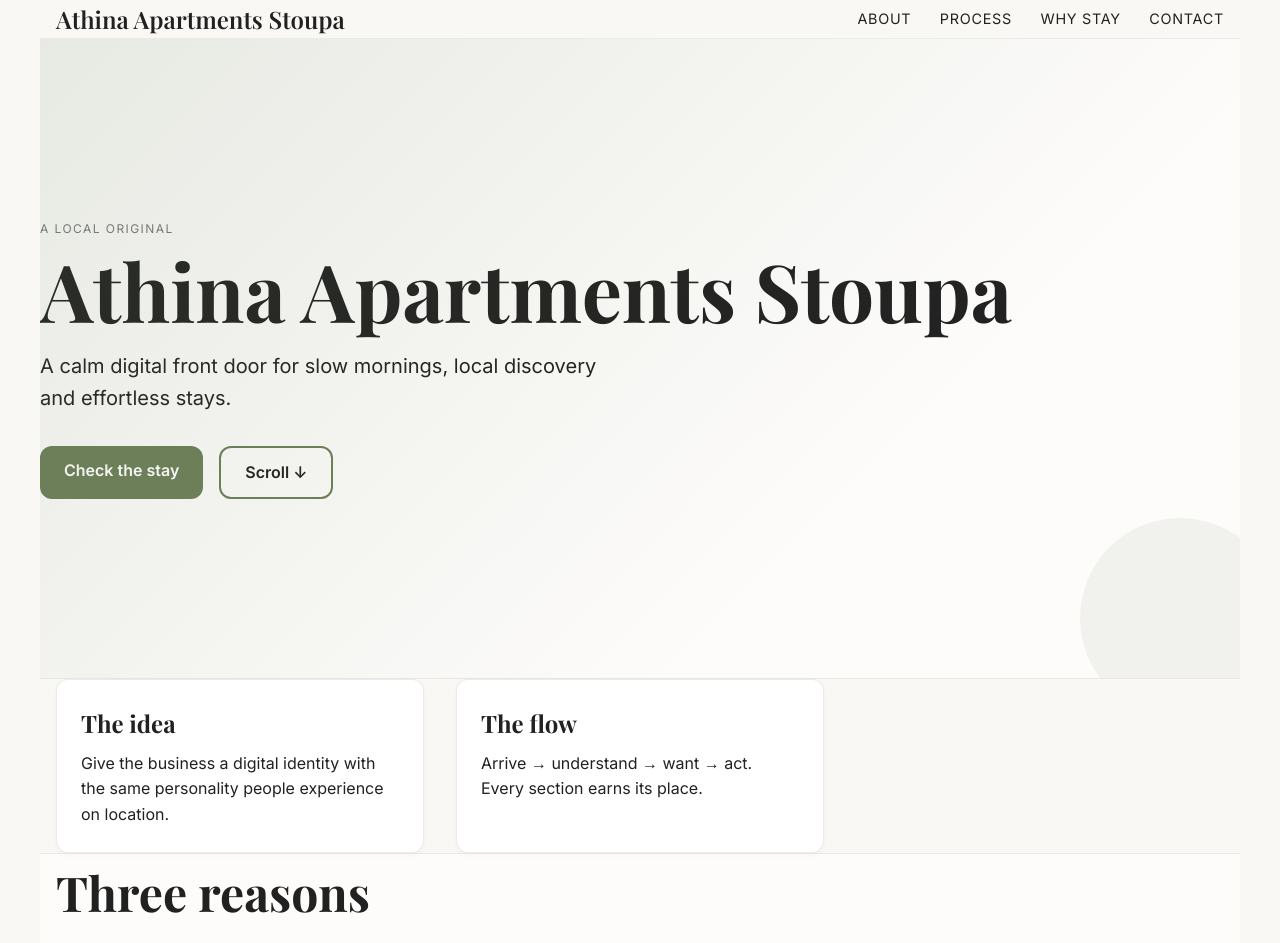
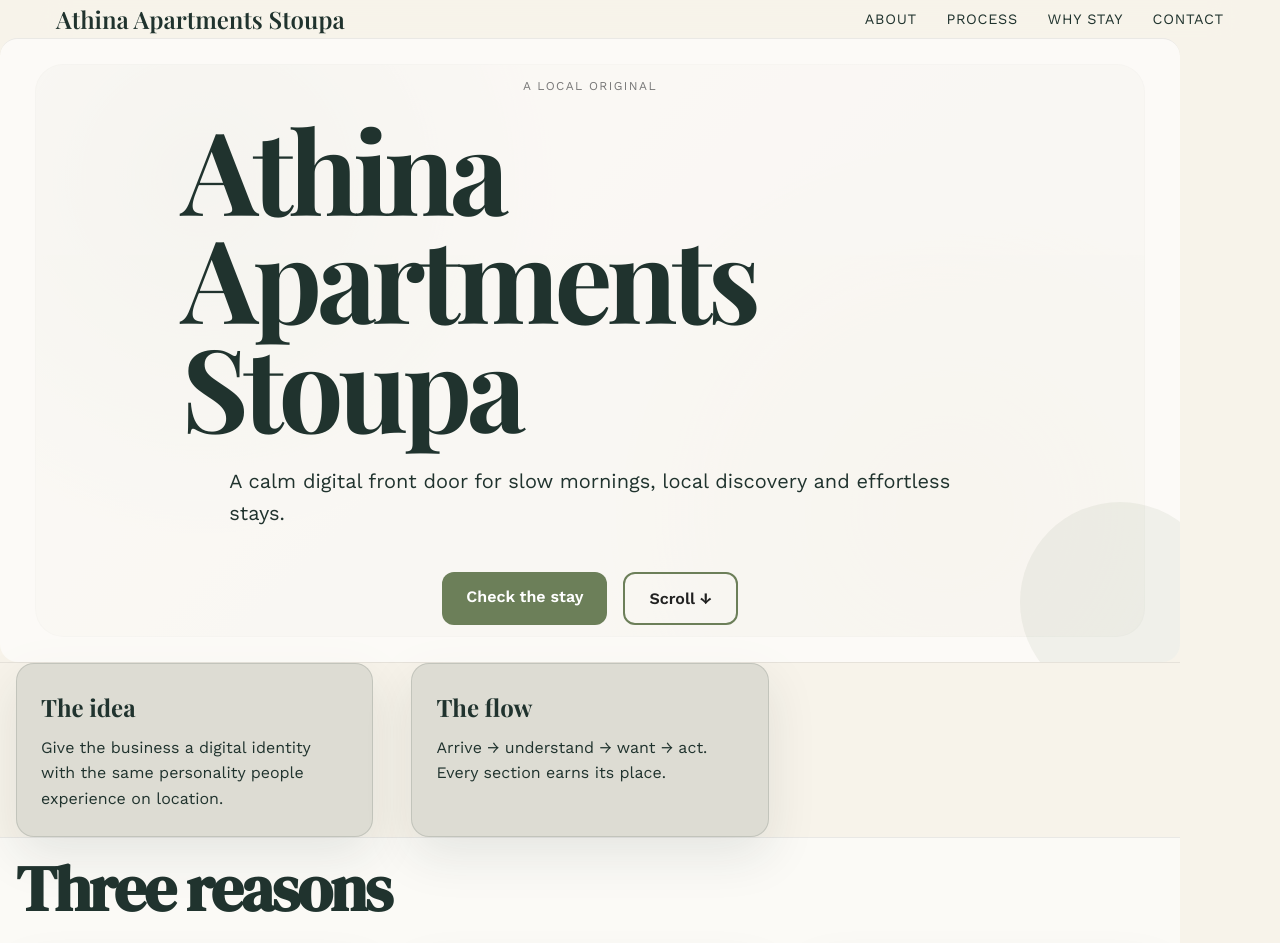
Before and after one commit to manosake21/athina-apartments-stoupa-demo, a plain HTML site: page index.html in a window 1280 px wide. Shown: the top 943 px of the page. Drawn offline with nearby package versions, Linux system fonts and the light colour scheme.

Commit message:
feat: premium visual styling foundation

```diff
--- a/index.html
+++ b/index.html
@@ -1,5 +1,5 @@
 <!doctype html>
-<html lang="en">
+<html lang="en" data-design="island-calm">
 <head>
 <meta charset="utf-8">
 <meta name="viewport" content="width=device-width,initial-scale=1">
@@ -189,6 +189,30 @@ footer a{
   *,*::before,*::after{transition:none !important;animation:none !important;}
 }
 </style>
+<link id="design-pass-fonts" rel="stylesheet" href="https://fonts.googleapis.com/css2?family=DM+Serif+Display:wght@400;500;600;700&family=Work+Sans:wght@400;500;600;700&display=swap">
+
+<style id="design-pass-island-calm">
+:root{--dp-bg:#f7f3ea;--dp-text:#20332e;--dp-accent:#8a9f83;--dp-accent2:#d6b77b;--dp-display:'DM Serif Display',serif;--dp-body:'Work Sans',system-ui,sans-serif;--dp-radius:18px;}
+body{font-family:var(--dp-body);background:var(--dp-bg);color:var(--dp-text);}
+h1,h2,h3,.logo,header h1{font-family:var(--dp-display);}
+header{background:color-mix(in srgb,var(--dp-bg) 92%,transparent);color:var(--dp-text);border-color:color-mix(in srgb,var(--dp-text) 16%,transparent);backdrop-filter:blur(14px);}
+main{max-width:1180px;}
+.hero{min-height:clamp(560px,78vh,860px);display:grid;place-items:center;position:relative;isolation:isolate;overflow:hidden;background:var(--dp-bg);color:var(--dp-text);border-radius:var(--dp-radius);}
+.hero::before{content:"";position:absolute;inset:4% 3%;z-index:-1;border-radius:calc(var(--dp-radius) + 10px);background:radial-gradient(circle at 15% 20%,color-mix(in srgb,var(--dp-accent) 34%,transparent),transparent 34%),radial-gradient(circle at 82% 78%,color-mix(in srgb,var(--dp-accent2) 22%,transparent),transparent 36%),linear-gradient(135deg,var(--dp-bg),color-mix(in srgb,var(--dp-bg) 82%,var(--dp-accent) 18%));box-shadow:inset 0 0 0 1px color-mix(in srgb,var(--dp-text) 10%,transparent);}
+.hero .content{max-width:850px;padding:clamp(2rem,7vw,6rem);text-align:left;}
+.hero h1{font-size:clamp(3rem,9vw,7.2rem);letter-spacing:-.045em;line-height:.94;max-width:11ch;}
+.hero p{max-width:58ch;}
+section{padding:clamp(4rem,9vw,8rem) clamp(1rem,4vw,3rem);}
+section h2{font-size:clamp(2rem,5vw,4.2rem);letter-spacing:-.035em;}
+.grid{gap:clamp(1rem,3vw,2.5rem);}
+.card{background:color-mix(in srgb,var(--dp-bg) 88%,var(--dp-text) 12%);border:1px solid color-mix(in srgb,var(--dp-text) 14%,transparent);border-radius:var(--dp-radius);box-shadow:0 18px 50px color-mix(in srgb,var(--dp-text) 10%,transparent);}
+.cta{background:var(--dp-accent);color:var(--dp-bg);border:1px solid color-mix(in srgb,var(--dp-accent) 65%,var(--dp-text));border-radius:999px;padding:.85rem 1.35rem;font-weight:800;letter-spacing:.01em;box-shadow:0 10px 24px color-mix(in srgb,var(--dp-accent) 20%,transparent);}
+.cta:hover,.cta:focus-visible{background:var(--dp-accent2);color:var(--dp-text);transform:translateY(-2px);}
+footer{background:var(--dp-text);color:var(--dp-bg);border-top:4px solid var(--dp-accent);}
+::selection{background:var(--dp-accent);color:var(--dp-bg);}
+@media(max-width:700px){.hero{min-height:620px;margin-inline:.35rem;}.hero .content{padding:2rem 1.25rem;}.hero h1{font-size:clamp(2.8rem,15vw,5rem);}section{padding-block:4rem;}}
+@media(prefers-reduced-motion:reduce){.cta:hover,.cta:focus-visible{transform:none;}}
+</style>
 </head>
 <body>
 <a href="#main" class="skip-link" style="position:absolute;left:-999px;top:auto;width:1px;height:1px;overflow:hidden;">Skip to main content</a>
```
